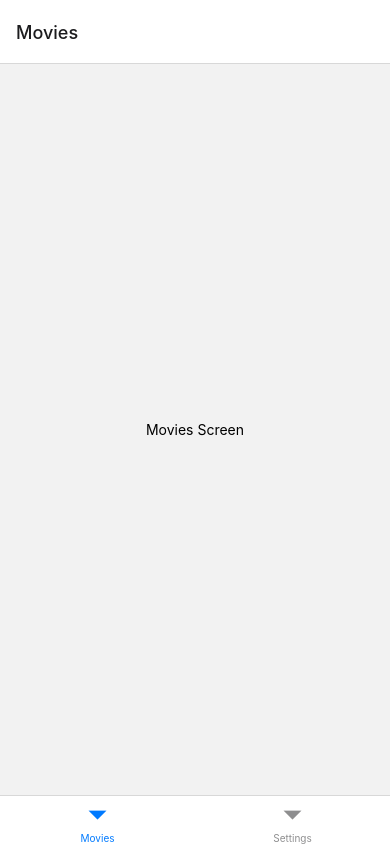
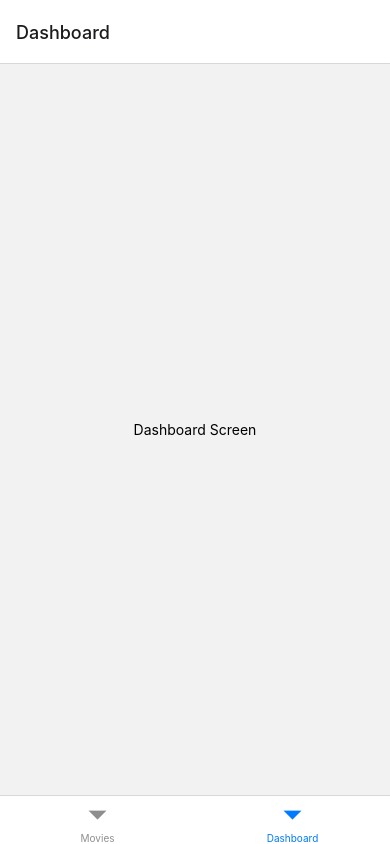
Before and after one commit to cardevisi/golden_raspberry_awards, a React Native app: screen /Dashboard in a window 390 px wide. Built offline with nearby package versions, Linux system fonts and the light colour scheme.

Commit message:
feat: create dashboard screen

```diff
--- a/src/core/app.tsx
+++ b/src/core/app.tsx
@@ -1,25 +1,17 @@
 import {NavigationContainer} from '@react-navigation/native';
 import React from 'react';
-import {Text, View} from 'react-native';
 import {createBottomTabNavigator} from '@react-navigation/bottom-tabs';
 import MoviesScreen from '../screens/movies-screen';
+import DashboardScreen from '../screens/dashboard-screen';
 
 const Tab = createBottomTabNavigator();
-
-function SettingsScreen() {
-  return (
-    <View style={{flex: 1, justifyContent: 'center', alignItems: 'center'}}>
-      <Text>Settings!</Text>
-    </View>
-  );
-}
 
 function App(): React.JSX.Element {
   return (
     <NavigationContainer>
       <Tab.Navigator>
         <Tab.Screen name="Movies" component={MoviesScreen} />
-        <Tab.Screen name="Settings" component={SettingsScreen} />
+        <Tab.Screen name="Dashboard" component={DashboardScreen} />
       </Tab.Navigator>
     </NavigationContainer>
   );
--- /dev/null
+++ b/src/screens/components/dashboard/dashboard.styles.ts
@@ -0,0 +1,11 @@
+import {StyleSheet} from 'react-native';
+
+const styles = StyleSheet.create({
+  container: {
+    flex: 1,
+    justifyContent: 'center',
+    alignItems: 'center',
+  },
+});
+
+export default styles;
--- /dev/null
+++ b/src/screens/components/dashboard/dashboard.tsx
@@ -0,0 +1,15 @@
+import React from 'react';
+import {memo} from 'react';
+import {DashboardProps} from './dashboard.types';
+import styles from './dashboard.styles';
+import {Text, View} from 'react-native';
+
+const DashboardBase = ({name}: DashboardProps) => {
+  return (
+    <View style={styles.container}>
+      <Text>{name}</Text>
+    </View>
+  );
+};
+
+export const Dashboard = memo(DashboardBase);
--- /dev/null
+++ b/src/screens/components/dashboard/dashboard.types.ts
@@ -0,0 +1,3 @@
+export interface DashboardProps {
+  name: string;
+}
--- /dev/null
+++ b/src/screens/components/dashboard/index.ts
@@ -0,0 +1,2 @@
+export * from './dashboard';
+export * from './dashboard.types';
--- /dev/null
+++ b/src/screens/dashboard-screen.tsx
@@ -0,0 +1,8 @@
+import React from 'react';
+import {Dashboard} from './components/dashboard';
+
+function DashboardScreen() {
+  return <Dashboard name="Dashboard Screen" />;
+}
+
+export default DashboardScreen;
```
Also changed, not shown: 1 other file (tests, documents, lock files or other folders).
